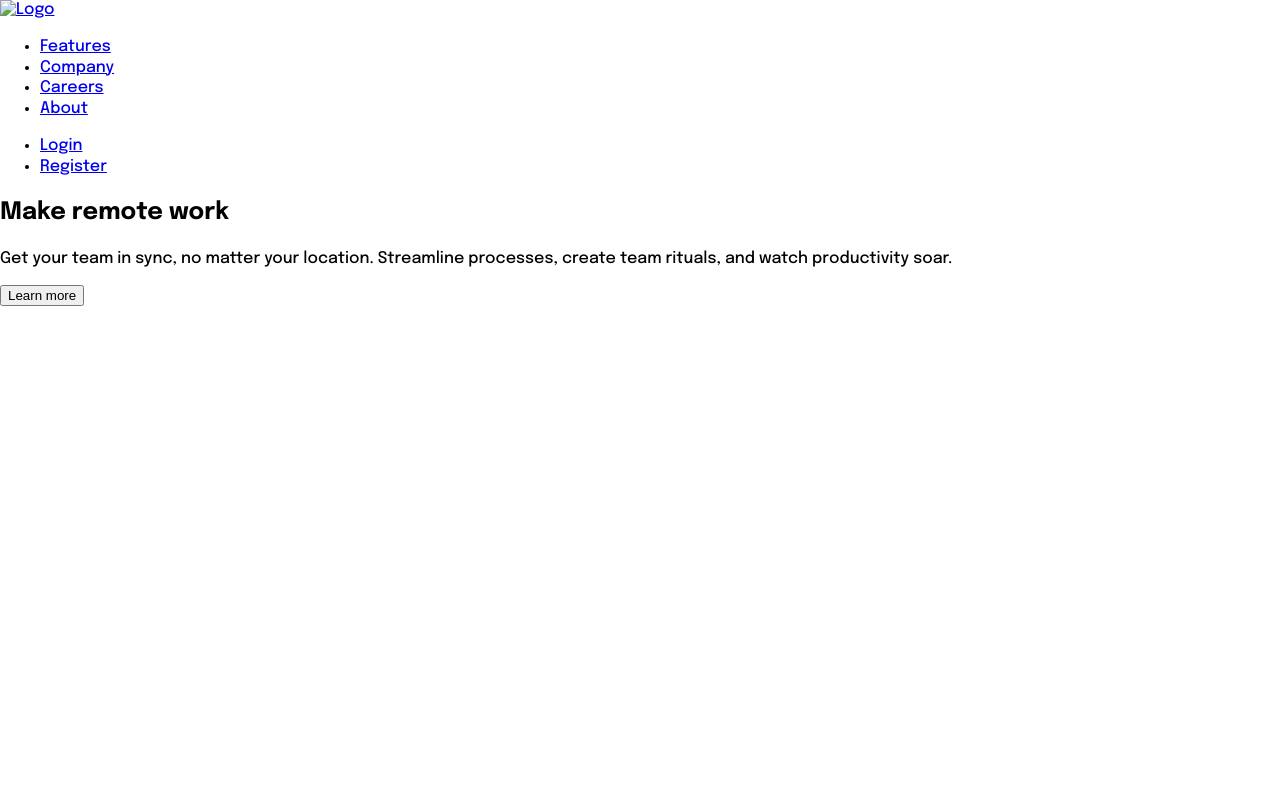
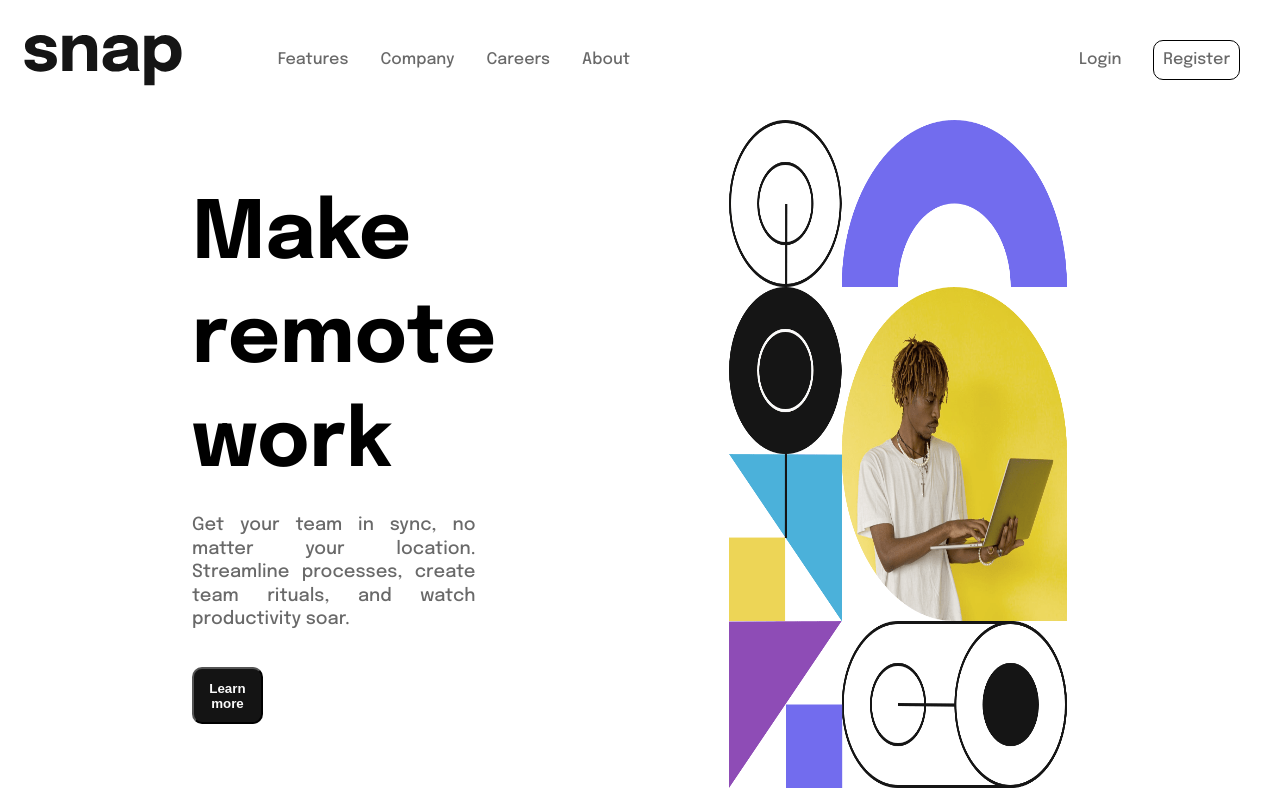
Before and after one commit to IMVillarosa/Intro-Section-with-Dropdown-Navigation, a plain HTML site: page index.html in a window 1280 px wide. Drawn offline with Linux system fonts and the light colour scheme.

Commit message:
applied flexbox to position elements

```diff
--- a/app/scss/_globals.scss
+++ b/app/scss/_globals.scss
@@ -3,12 +3,15 @@
     --clr-white: hsl(0, 0%, 98%); //almost white
     --clr-gray: hsl(0, 0%, 41%); //medium gray
     --clr-blk: hsl(0, 0%, 8%); //almost black
-
   }
 
 html {
   font-size: 100%;
   box-sizing: border-box;
+}
+
+* {
+  // border: 1px dashed black;
 }
 
 *, *::before, *::after {
@@ -21,3 +24,18 @@ body {
   font-family: "Epilogue", sans-serif;
   line-height: 1.3;
 }
+
+.btn {
+  padding: 0.850em;
+  width: 15%;
+  border-radius: 10px;
+  background-color: hsl(0, 0%, 8%);
+  color: hsl(0, 0%, 98%);
+  font-weight: 700;
+}
+
+.btn-rounded {
+  padding: 0.550em;
+  border: 1px solid black;
+  border-radius: 10px;
+}
--- /dev/null
+++ b/app/scss/_header.scss
@@ -0,0 +1,82 @@
+
+.flex {
+  display: flex;
+
+  &-jc-sb {
+    justify-content: space-between;
+  }
+
+  &-jc-c {
+    justify-content: center;
+  }
+
+  &-jc-fe {
+    justify-content: flex-end;
+  }
+
+  &-ai-c {
+    align-items: center;
+  }
+
+  &-row {
+    flex-direction: row;
+  }
+
+  &-col {
+    flex-direction: column;
+  }
+}
+
+nav {
+  width: 100%;
+  padding: 24px;
+  ul {
+    margin: 0;
+    padding: 0;
+    width: 100%;
+  }
+  ul li {
+    display: flex;
+    align-items: center;
+    list-style: none;
+    margin: 1em 1em;
+  }
+  ul li a {
+    text-decoration: none;
+    color: hsl(0, 0%, 41%);
+  }
+}
+
+.header__logo img {
+  height: 70%;
+  margin-right: 5em;
+}
+
+
+// BANNER STYLING
+.banner {
+  width: 80%;
+  margin: 0 auto;
+}
+
+.banner-left {
+  margin: 4em;
+  h1 {
+    font-size: 5rem;
+    margin: 0;
+    padding: 0;
+  }
+  p {
+    font-size: 1.125rem;
+    text-align: justify;
+    width: 60%;
+    color: hsl(0, 0%, 41%);
+    margin-bottom: 2em;
+  }
+}
+
+.banner-right {
+  img {
+  width: 80%;
+  }
+}
--- a/app/scss/_variables.scss
+++ /dev/null
@@ -1,3 +0,0 @@
-@import 'globals.scss';
-
-// Header + Navbar Styling
--- a/app/scss/style.scss
+++ b/app/scss/style.scss
@@ -2,7 +2,7 @@
 @import url('https://fonts.googleapis.com/css2?family=Epilogue:wght@500;700&display=swap');
 
 // call partial sass file - Reset CSS
-@import 'globals.scss';
+@import 'globals';
 
 // call partial sass file - Main Styling
-@import 'variables.scss';
+@import 'header';
--- a/index.html
+++ b/index.html
@@ -12,35 +12,38 @@
 
     <!-- Header starts here -->
     <header>
-        <div class="container">
+        <div class="flex">
             <!-- Website Branding -->
-            <div class="logo">
-                <a href="#">
-                   <img src="#" alt="Logo">
+            <nav class="primary-navigation flex flex-jc-sb">
+                <a class="header__logo flex flex-ai-c" href="#">
+                    <img src="images/logo.svg" alt="Logo">
                 </a>
-            </div>
 
             <!-- Navigational Menu -->
-            <ul>
+                <ul class="flex">
                     <li><a href="#">Features</a></li>
                     <li><a href="#">Company</a></li>
                     <li><a href="#">Careers</a></li>
                     <li><a href="#">About</a></li>
                 </ul>
-
-            <ul>
+                <ul class="flex flex-jc-fe">
                     <li><a href="#">Login</a></li>
-                <li><a href="#">Register</a></li>
+                    <li class="btn-rounded"><a href="#">Register</a></li>
                 </ul>
+            </nav>
         </div>
     </header>
 
     <!-- Hero banner starts here -->
-    <section class="banner">
-        <div class="container">
-            <h1>Make remote work</h1>
+    <section class="banner flex flex-jc-c">
+        <div class="banner-left">
+            <h1>Make <br />remote work</h1>
             <p>Get your team in sync, no matter your location. Streamline processes, create team rituals, and watch productivity soar.</p>
-            <button>Learn more</button>
+            <button class="btn">Learn more</button>
+        </div>
+
+        <div class="banner-right flex">
+            <img src="images/image-hero-desktop.png" alt="">
         </div>
     </section>
 
```
Also changed, not shown: dist/style.css, 1 other file. Lines whose indentation alone changed are shown as unchanged.
